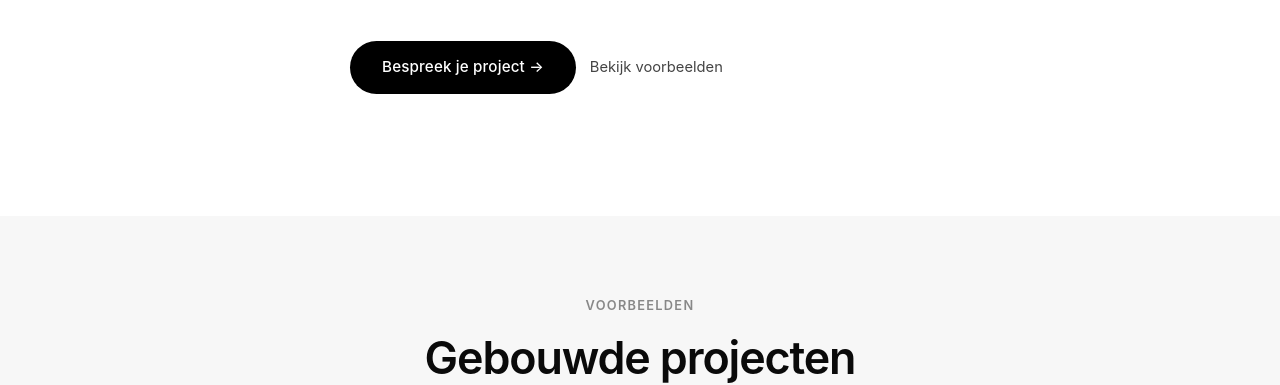
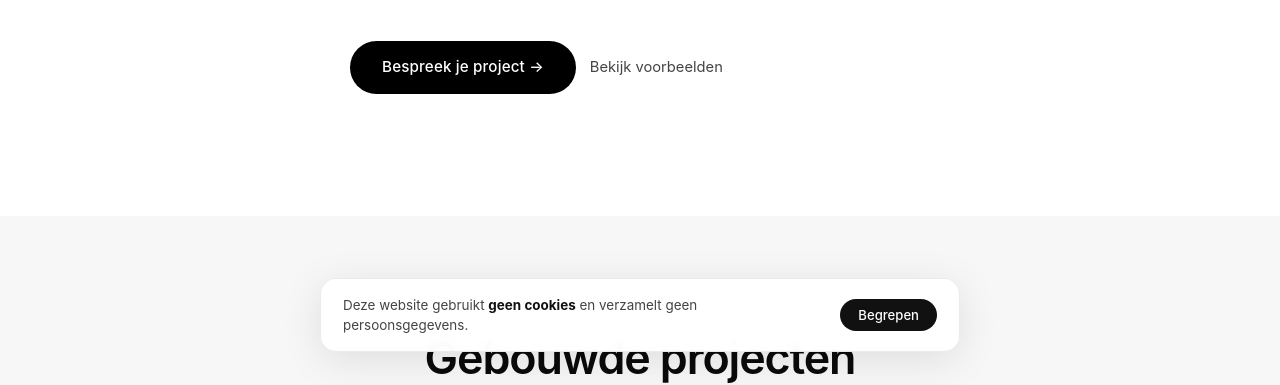
Before and after one commit to BiemVerwaal/verwaal-software, a plain HTML site: page example.html in a window 1280 px wide. Shown: the part 424-809 px from the top of the page. Drawn offline with Linux system fonts and the light colour scheme.

Commit message:
Cookie melding toegevoegd

```diff
--- a/example.html
+++ b/example.html
@@ -471,9 +471,68 @@
 
             .hero h1 { font-size: 1.75rem; }
         }
+
+        /* ── Cookie banner ── */
+        .cookie-bar {
+            position: fixed;
+            bottom: 24px;
+            left: 50%;
+            transform: translateX(-50%);
+            z-index: 999;
+            display: flex;
+            align-items: center;
+            gap: 20px;
+            padding: 16px 22px;
+            background: rgba(255,255,255,0.97);
+            border: 1px solid rgba(0,0,0,0.08);
+            border-radius: 16px;
+            box-shadow: 0 8px 40px rgba(0,0,0,0.10);
+            backdrop-filter: blur(12px);
+            -webkit-backdrop-filter: blur(12px);
+            font-size: 0.84rem;
+            max-width: calc(100vw - 48px);
+            animation: slideUp 0.4s cubic-bezier(0.22,1,0.36,1);
+        }
+
+        @keyframes slideUp {
+            from { opacity: 0; transform: translateX(-50%) translateY(16px); }
+            to   { opacity: 1; transform: translateX(-50%) translateY(0); }
+        }
+
+        .cookie-bar p {
+            color: #444;
+            line-height: 1.5;
+            white-space: normal;
+            margin: 0;
+        }
+
+        .cookie-bar p strong { color: #111; }
+
+        .cookie-close {
+            flex-shrink: 0;
+            background: #111;
+            border: none;
+            color: #fff;
+            border-radius: 50px;
+            padding: 8px 18px;
+            font-size: 0.82rem;
+            font-family: inherit;
+            font-weight: 500;
+            cursor: pointer;
+            transition: background 0.2s;
+            white-space: nowrap;
+        }
+
+        .cookie-close:hover { background: #333; }
     </style>
 </head>
 <body>
+
+<!-- ─── COOKIE BANNER ────────────────────────────── -->
+<div class="cookie-bar" id="cookie-bar">
+    <p>Deze website gebruikt <strong>geen cookies</strong> en verzamelt geen persoonsgegevens.</p>
+    <button class="cookie-close" onclick="document.getElementById('cookie-bar').style.display='none'">Begrepen</button>
+</div>
 
 <!-- ─── HEADER ──────────────────────────────────── -->
 <header>
```
Also changed, not shown: index.html (+59 -0 lines).
